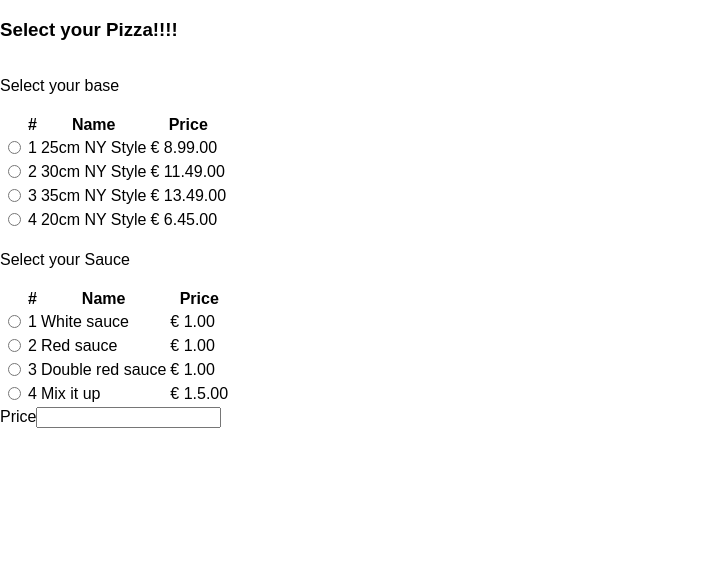
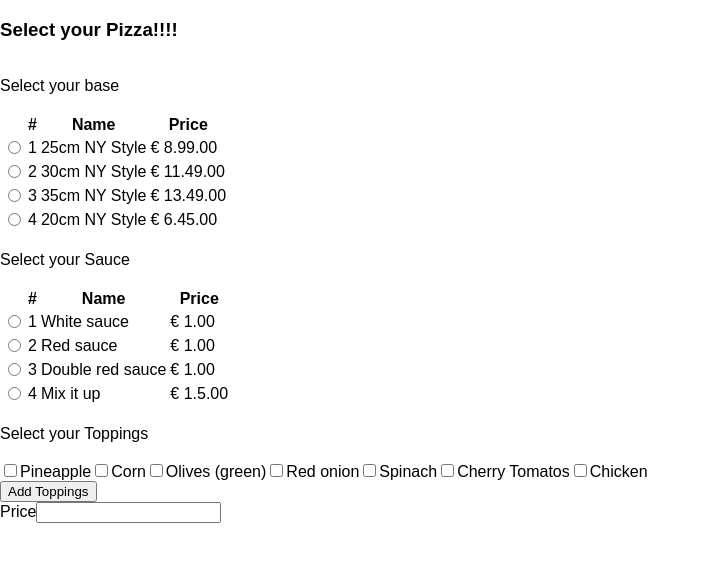
Before and after one commit to neenu-kurian/pizza-configurator-app, a React (Create React App) app: page / in a window 1280 px wide. Shown: the top 562 px of the page, without its empty margins (0-710 px from the left). Built offline with nearby package versions, Linux system fonts and the light colour scheme.

Commit message:
added logic to store toppings on store

```diff
--- a/src/App.js
+++ b/src/App.js
@@ -3,6 +3,7 @@ import logo from './logo.svg';
 import './App.css';
 import PizzaForm from './components/PizzaForm'
 import PizzaPrice from './components/PizzaPrice'
+
 
 class App extends Component {
   render() {
--- a/src/actions/GetSelectedSauce.js
+++ b/src/actions/GetSelectedSauce.js
@@ -1,6 +1,6 @@
 import {UPDATE_SAUCE} from './types'
 
-export default function GetSelectedBase(selectedvalue) {
+export default function GetSelectedSauce(selectedvalue) {
 
     return {type: UPDATE_SAUCE, payload: selectedvalue}
 
--- /dev/null
+++ b/src/actions/GetSelectedToppings.js
@@ -0,0 +1,7 @@
+import {UPDATE_TOPPINGS} from './types'
+
+export default function GetSelectedToppings(selectedvalue) {
+
+    return {type: UPDATE_TOPPINGS, payload: selectedvalue}
+
+}
--- a/src/actions/types.js
+++ b/src/actions/types.js
@@ -1,2 +1,3 @@
 export const UPDATE_BASE="UPDATE_BASE"
 export const UPDATE_SAUCE="UPDATE_SAUCE"
+export const UPDATE_TOPPINGS="UPDATE_TOPPINGS"
--- /dev/null
+++ b/src/components/PizzaCheckBox.js
@@ -0,0 +1,84 @@
+import React, {Component} from 'react';
+import {connect} from 'react-redux'
+import {toppings} from '../constants'
+import GetSelectedToppings from '../actions/GetSelectedToppings'
+
+class PizzaCheckBox extends Component {
+    constructor(props)
+    {
+        super(props)
+        this.handleChange = this
+            .handleChange
+            .bind(this)
+        this.state ={
+            checkedtoppings:[],
+            checked:false
+         }
+
+    }
+
+    handleChange(e) {
+
+        if(e.target.checked===true){
+        this.setState(
+            {checkedtoppings:[...this.state.checkedtoppings,e.target.value],
+             checked:e.target.checked}
+        )}
+        else{
+            const filterdarray=this.state.checkedtoppings.filter(eachtopping=>eachtopping!==e.target.value)
+            this.setState({
+                checkedtoppings:filterdarray,
+                checked:e.target.checked
+            })
+
+        }
+
+    }
+
+    handleSubmit(e){
+        e.preventDefault()
+
+        this.props.GetSelectedToppings(this.state.checkedtoppings)
+
+    }
+
+    render() {
+        console.log(this.state.checkedtoppings)
+        console.log(this.state.checked)
+        console.log(this)
+        return (
+
+            <div>
+                <form onSubmit={this.handleSubmit.bind(this)}>
+                <label className="base-label">Select your Toppings</label>
+
+                <div>
+                <br/>
+                    {
+                        toppings.map(pizzatopping => {
+                            return (
+
+                                <label key={pizzatopping}>
+                                    <input
+                                        value={pizzatopping}
+                                        type={'checkbox'}
+                                        options={this.state.checkedvalue}
+
+                                        onChange={this.handleChange}/>{pizzatopping}
+                                </label>
+                            )
+                        })}
+
+                </div>
+                <button type="submit">Add Toppings</button>
+</form>
+            </div>
+        )
+
+
+    }
+}
+
+
+
+export default connect(null, {GetSelectedToppings})(PizzaCheckBox)
--- a/src/components/PizzaForm.js
+++ b/src/components/PizzaForm.js
@@ -1,11 +1,15 @@
 import React, {Component} from 'react';
 import PizzaBase from './PizzaBase'
 import PizzaSauce from './PizzaSauce'
+import PizzaCheckBox from './PizzaCheckBox'
+import {connect} from 'react-redux'
+import GetSelectedToppings from '../actions/GetSelectedToppings'
 
 class PizzaForm extends Component{
 
 
 render() {
+    console.log("inside form")
     return (
         <form className="container" >
             <h3>Select your Pizza!!!!</h3>
@@ -14,8 +18,10 @@ render() {
             <PizzaBase/>
             <br/>
             <PizzaSauce />
+            <br/>
+            <PizzaCheckBox  />
             </form>
     )}
 }
 
-export default PizzaForm
+export default connect (null,{GetSelectedToppings})(PizzaForm)
--- a/src/reducers/PizzaSelected.js
+++ b/src/reducers/PizzaSelected.js
@@ -1,5 +1,6 @@
 import {UPDATE_BASE} from '../actions/types'
 import {UPDATE_SAUCE} from '../actions/types'
+import {UPDATE_TOPPINGS} from '../actions/types'
 
 const initialState = {
     base: " ",
@@ -28,6 +29,13 @@ export default function (state = initialState, {type, payload}) {
                     sauce: payload
                 }
             }
+
+            case UPDATE_TOPPINGS:{
+                return{
+                    ...state,
+                    toppings:payload
+                }
+            }
         default:
             return state
     }
```
